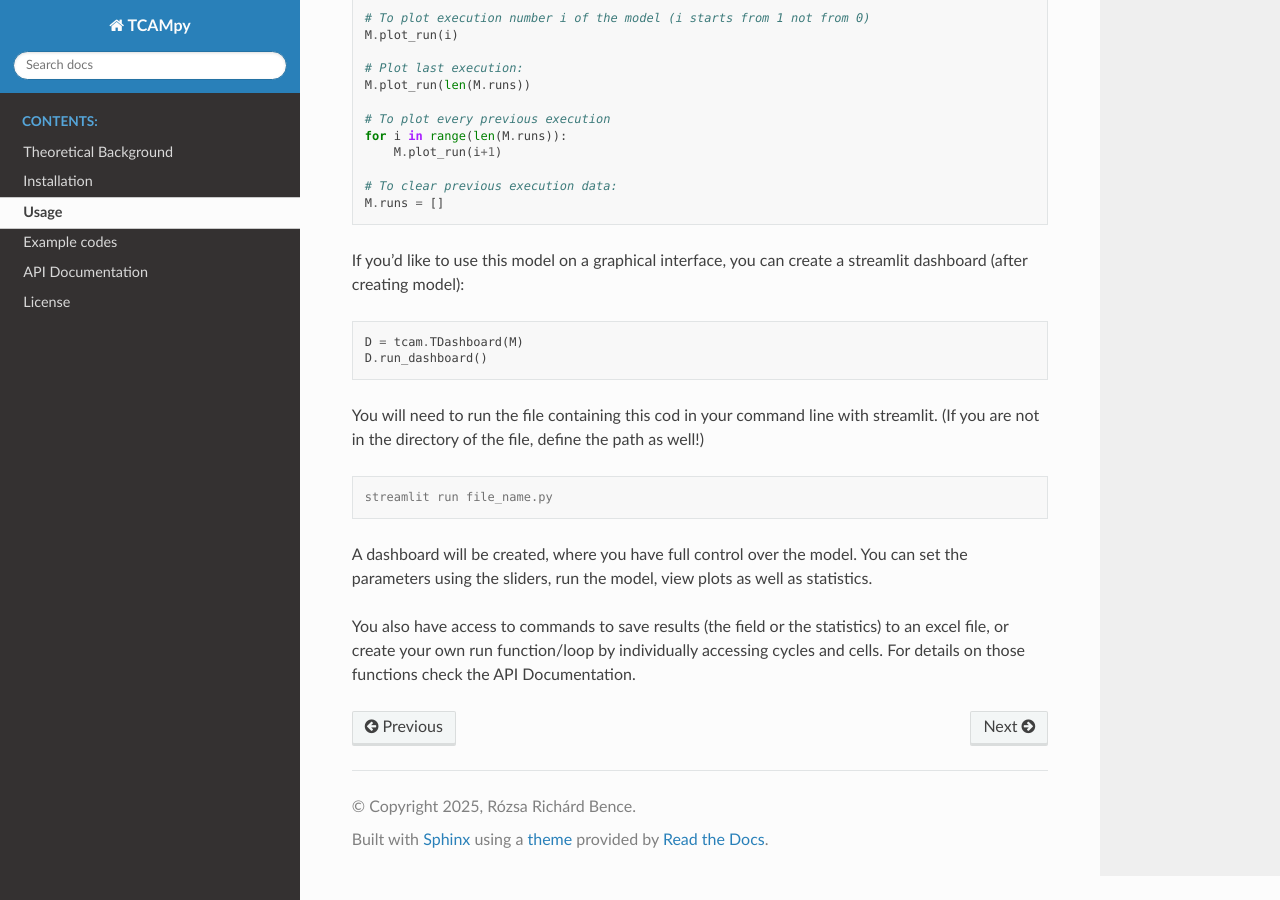
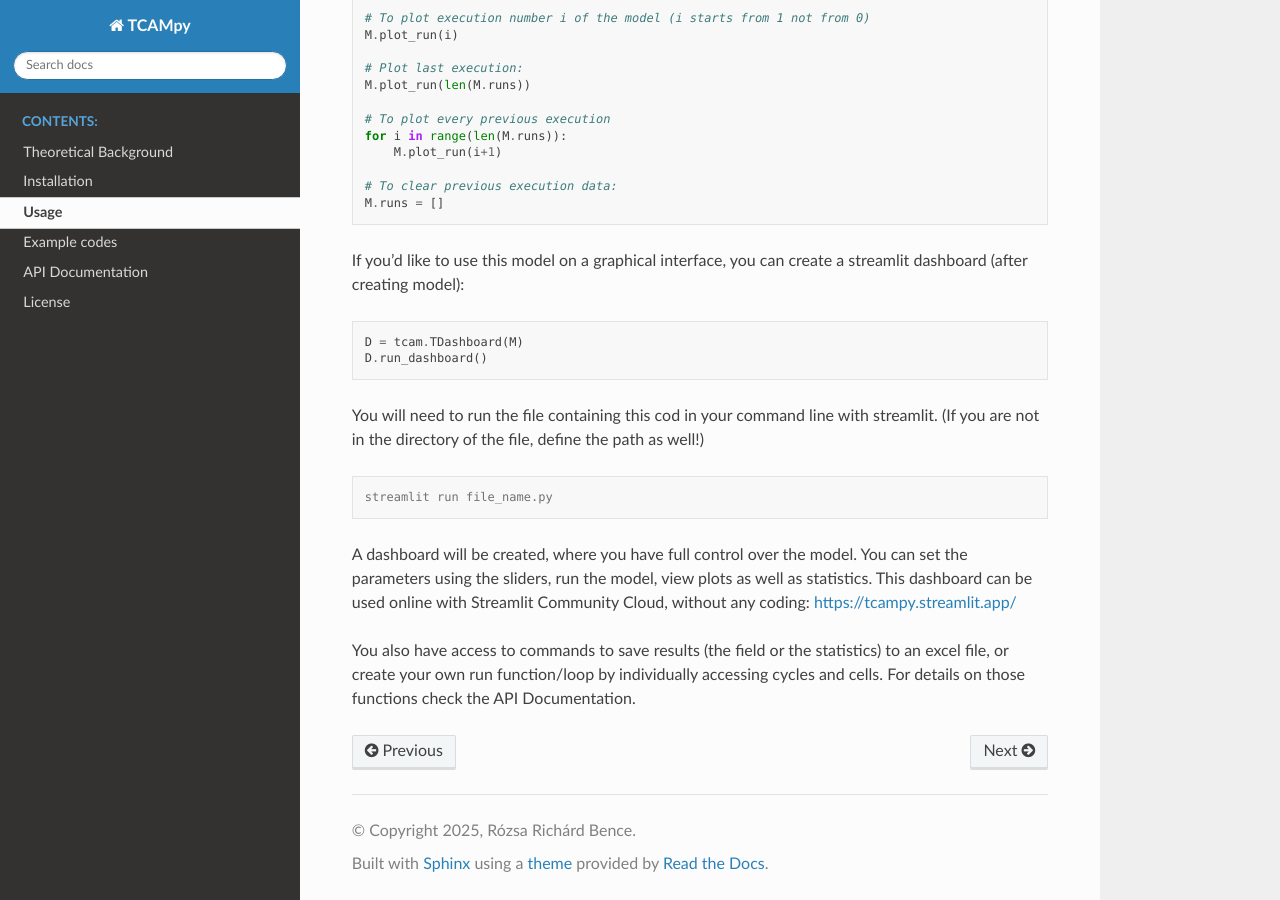
Before and after one commit to Fetasalyt/TCAMpy, a Sphinx documentation site: the page built from docs/Usage.rst, in a window 1280 px wide and 900 px high, scrolled down 1764 px. Built offline with Sphinx 7.4.7 and the Read the Docs theme 3.1.0, drawn with Linux system fonts in a browser that asks for light colours.

Commit message:
Added online dashboard link

```diff
--- a/docs/Usage.rst
+++ b/docs/Usage.rst
@@ -96,5 +96,6 @@ You will need to run the file containing this cod in your command line with stre
   streamlit run file_name.py
 
 A dashboard will be created, where you have full control over the model. You can set the parameters using the sliders, run the model, view plots as well as statistics.
+This dashboard can be used online with Streamlit Community Cloud, without any coding: https://tcampy.streamlit.app/
 
 You also have access to commands to save results (the field or the statistics) to an excel file, or create your own run function/loop by individually accessing cycles and cells. For details on those functions check the API Documentation.
```
